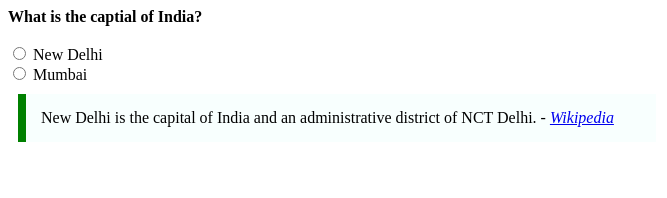
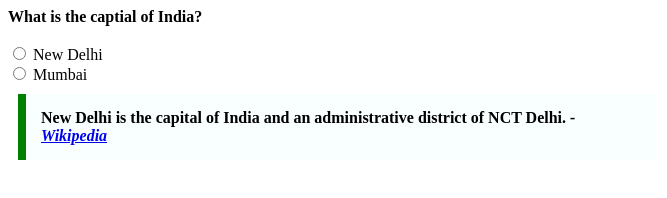
Before and after one commit to acciojob/trivia-Adithya0604, a website: page main.html in a window 1280 px wide. Shown: the whole page, without its empty margins (0-667 px from the left). Drawn offline with Linux system fonts and the light colour scheme.

Commit message:
created a submission

```diff
--- a/styles.css
+++ b/styles.css
@@ -4,5 +4,5 @@
 	padding: 15px;
 	border-left: 8px solid green;
 	background-color: #f8fffe;
-	/* font-weight: bold; */
+	font-weight: bold;
 }
```
